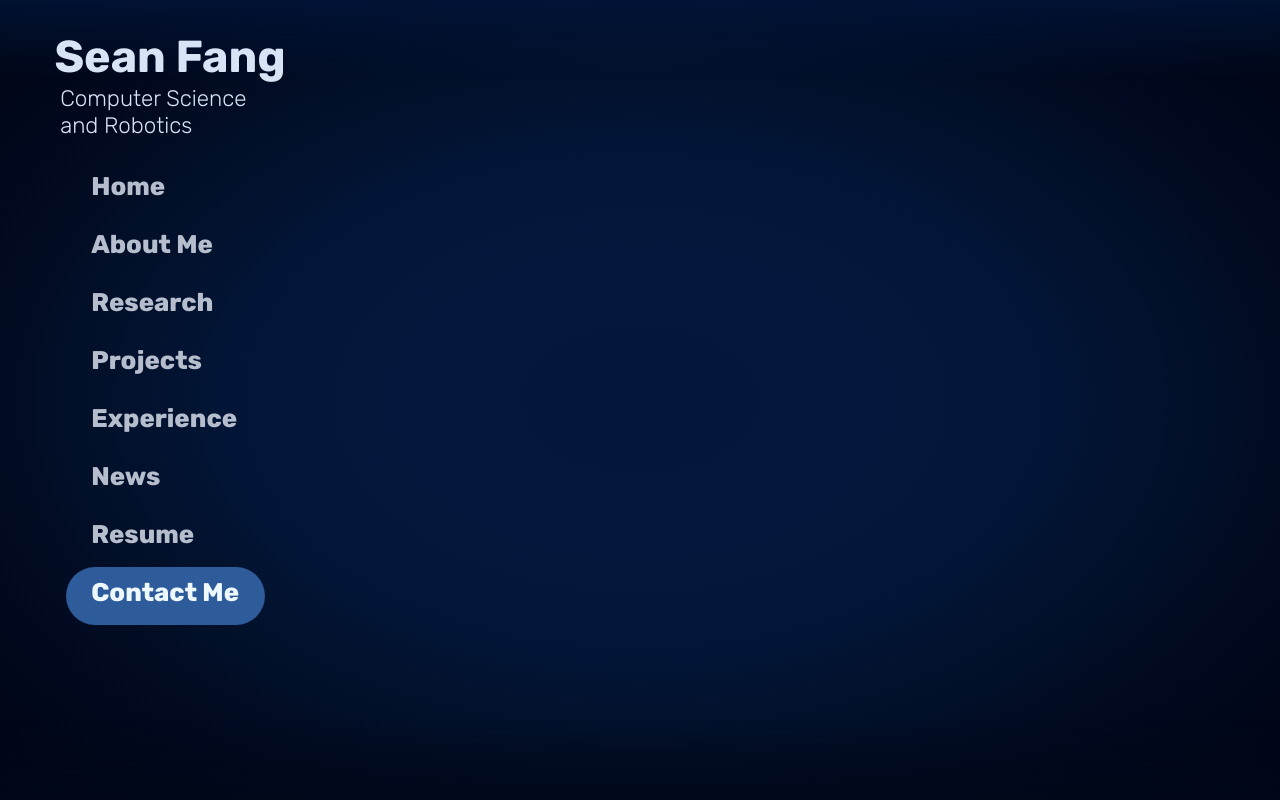
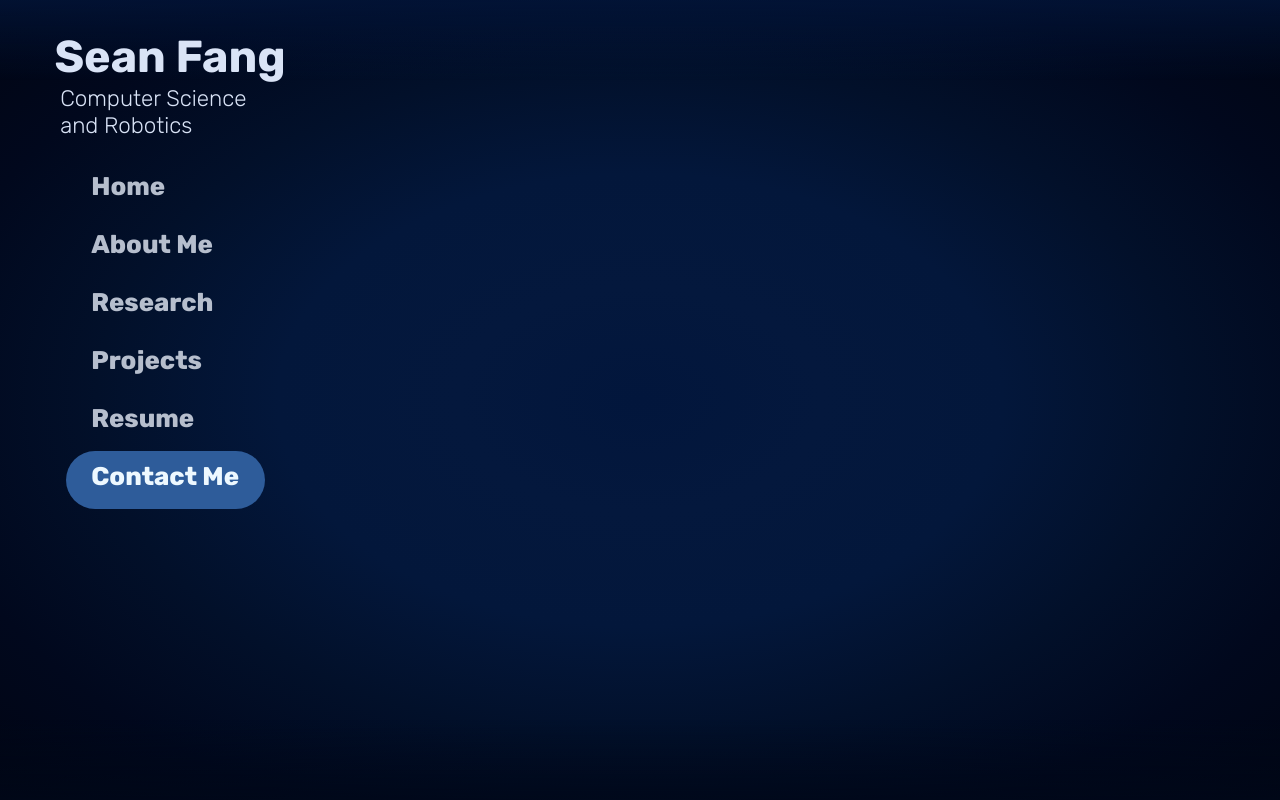
Before and after one commit to SFang-cmd/sean-website, a React (Create React App) app: page / in a window 1280 px wide. Shown: the top 800 px of the page. Built offline with nearby package versions, Linux system fonts and the light colour scheme.

Commit message:
Restructuring of the site. Removing experience and news to be implemented later. Right now, main priority is to get something up-and-running.

```diff
--- a/src/App.js
+++ b/src/App.js
@@ -86,8 +86,8 @@ function Navigation() {
           <li className="bio"><a href="#bio">About Me</a></li>
           <li className="research"><a href="#research">Research</a></li>
           <li className="projects"><a href="#projects">Projects</a></li>
-          <li className="experience"><a href="#experience">Experience</a></li>
-          <li className="news"><a href="#news">News</a></li>
+          {/* <li className="experience"><a href="#experience">Experience</a></li> */}
+          {/* <li className="news"><a href="#news">News</a></li> */}
           <li className="resume"><a href="#resume">Resume</a></li>
           <li className="contact"><a href="#contact">Contact Me</a></li>
         </ul>
@@ -111,12 +111,12 @@ function AppContent() {
     <section id="projects" className="projectDiv">
       <Projects/>
     </section>
-    <section id="experience" className="experienceDiv">
+    {/* <section id="experience" className="experienceDiv">
       <Experience/>
-    </section>
-    <section id="news" className="newsDiv">
+    </section> */}
+    {/* <section id="news" className="newsDiv">
       <News/>
-    </section>
+    </section> */}
     <section id="resume" className="resumeDiv">
       <Resume/>
     </section>
```
